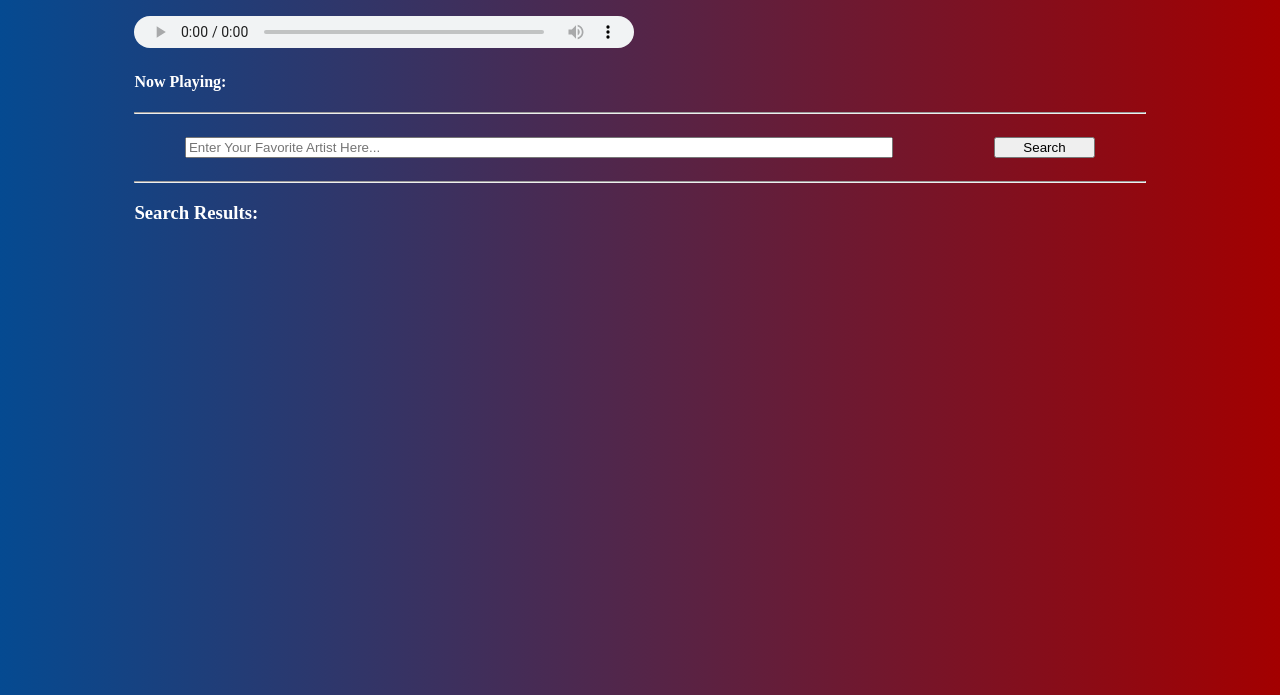
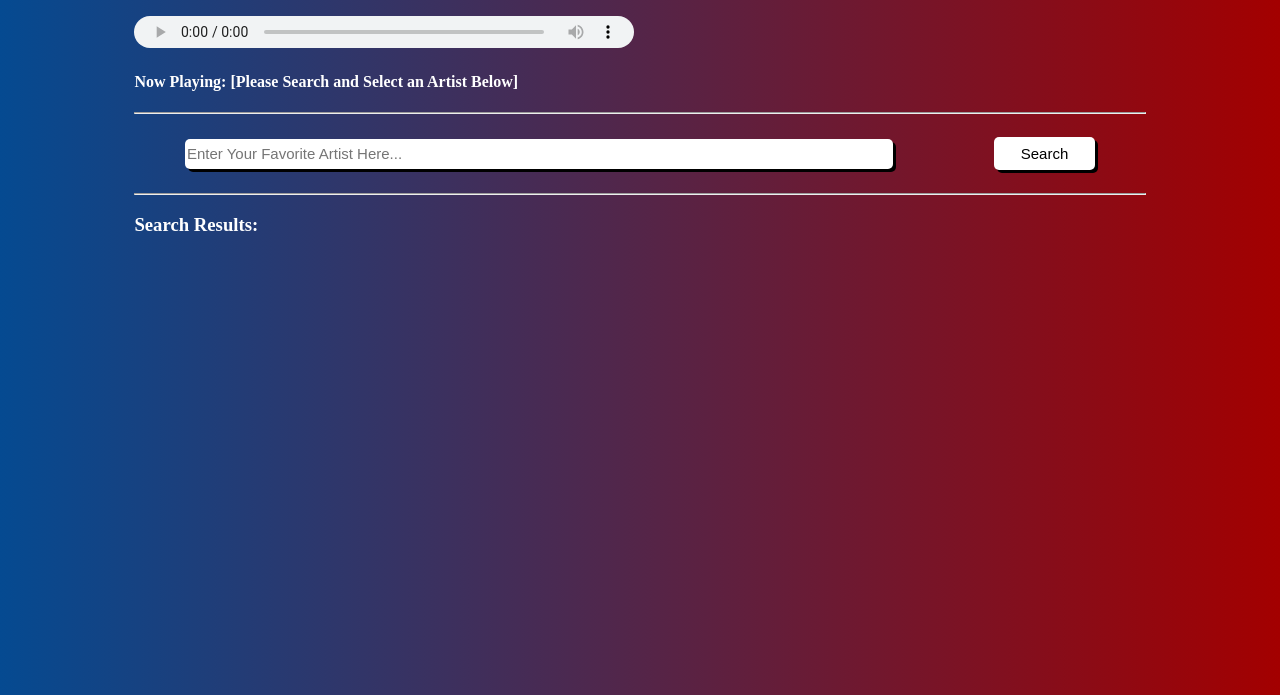
Before and after one commit to swkane/week4-uTunes, a plain HTML site: page index.html in a window 1280 px wide. Shown: the part 105-800 px from the top of the page. Drawn offline with Linux system fonts and the light colour scheme.

Commit message:
Finished styling and issues with multiple searches

```diff
--- a/index.html
+++ b/index.html
@@ -16,7 +16,7 @@
         <form action="audio">
           <audio class="music-player" controls="controls" src=""></audio>
         </form>
-        <h4>Now Playing: <span></span></h4>
+        <h4>Now Playing: <span>[Please Search and Select an Artist Below]</span></h4>
         <hr>
       </section>
       <section class="search">
--- a/main.js
+++ b/main.js
@@ -1,13 +1,13 @@
+// Declaration of all of the html elements I will need to manipulate
 let results = document.querySelector('.results');
 let searchButton = document.querySelector("button");
 let searchBox = document.querySelector('.search-input');
 let audio = document.querySelector('audio');
 let span = document.querySelector('span');
 
-
 let base = "https://itunes.apple.com/search?media=music&term=";
 
-
+// When someone presses "Enter" key from the search bar it executes
 searchButton.addEventListener("click", submitRequest);
 searchBox.addEventListener("keypress", function(e){
   if (e.keyCode === 13) {
@@ -15,6 +15,7 @@ searchBox.addEventListener("keypress", function(e){
   }
 });
 
+// Function that pulls specific songs from iTunes API
 function submitRequest() {
   let query = searchBox.value;
   console.log(`This was your query: ${query}`);
@@ -24,7 +25,9 @@ function submitRequest() {
     response.json().then(getSongInfo)
   });
 
+// Appends retrieved data in a readable way
   function getSongInfo(data) {
+    results.innerHTML = "";
     console.log(`Here is the data: `,data);
     for (var i = 0; i < 25; i++) {
       let sample = data.results[i].previewUrl;
@@ -55,10 +58,10 @@ function submitRequest() {
 
 // Create a click event that says, when you click a div, grab the sound byte value of the same index as the id from soundSampleArr
 
-// TODO: Create a click event for whatever song you choose
-// TODO: Change the src of the audio element to match the chosen song
 
 // TODO: create a hover play icon on each album cover
+// TODO: when there are already search results, add the newest search to the top
+// This could be done with appending items to the beginning of a parent rather than the end
 
 // grab the search param from .search-input
 
--- a/style.css
+++ b/style.css
@@ -26,17 +26,37 @@ audio {
 .search {
   display: flex;
   justify-content: space-around;
+  align-items: center;
   padding: 15px 0;
 }
 
 .search-input {
   flex-basis: 70%;
   flex-shrink: 3;
+  box-shadow: 3px 3px;
+  border-radius: 5px;
+  border: none;
+  height: 30px;
+  font-size: 15px;
+  outline: none;
 }
 
 button {
   flex-basis: 10%;
   flex-shrink: 1;
+  padding: 8px 10px;
+  border-radius: 5px;
+  background-color: white;
+  outline: none;
+  border: none;
+  box-shadow: 3px 3px;
+  font-size: 15px;
+}
+
+button:hover {
+  background-color: #9DC7C8;
+  color: #A30000;
+  box-shadow: none;
 }
 
 .search-input, button {
@@ -54,7 +74,7 @@ button {
 
 .result {
   text-align: center;
-  padding: 20px;
+  padding: 20px 40px;
 }
 
 .result:hover {
```
